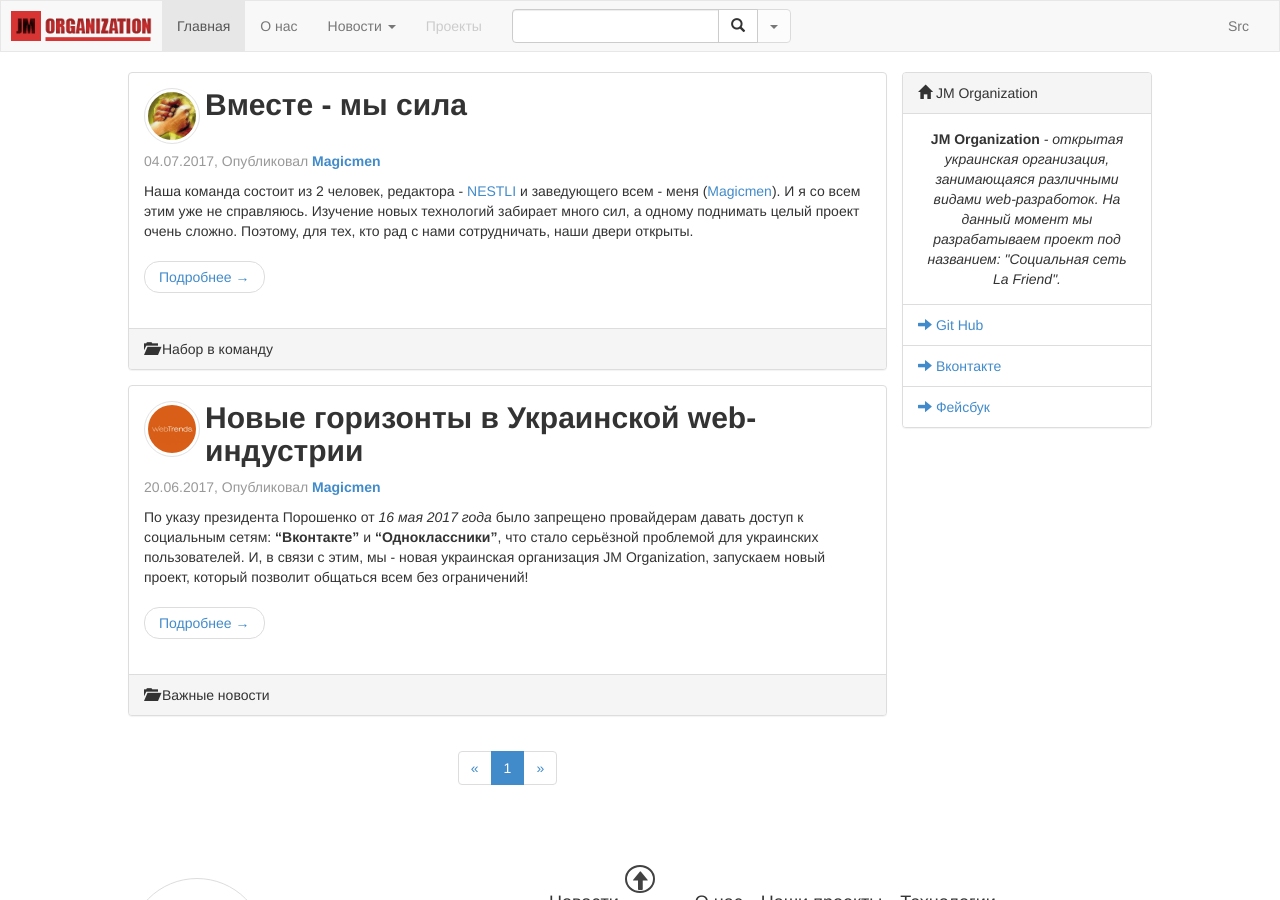
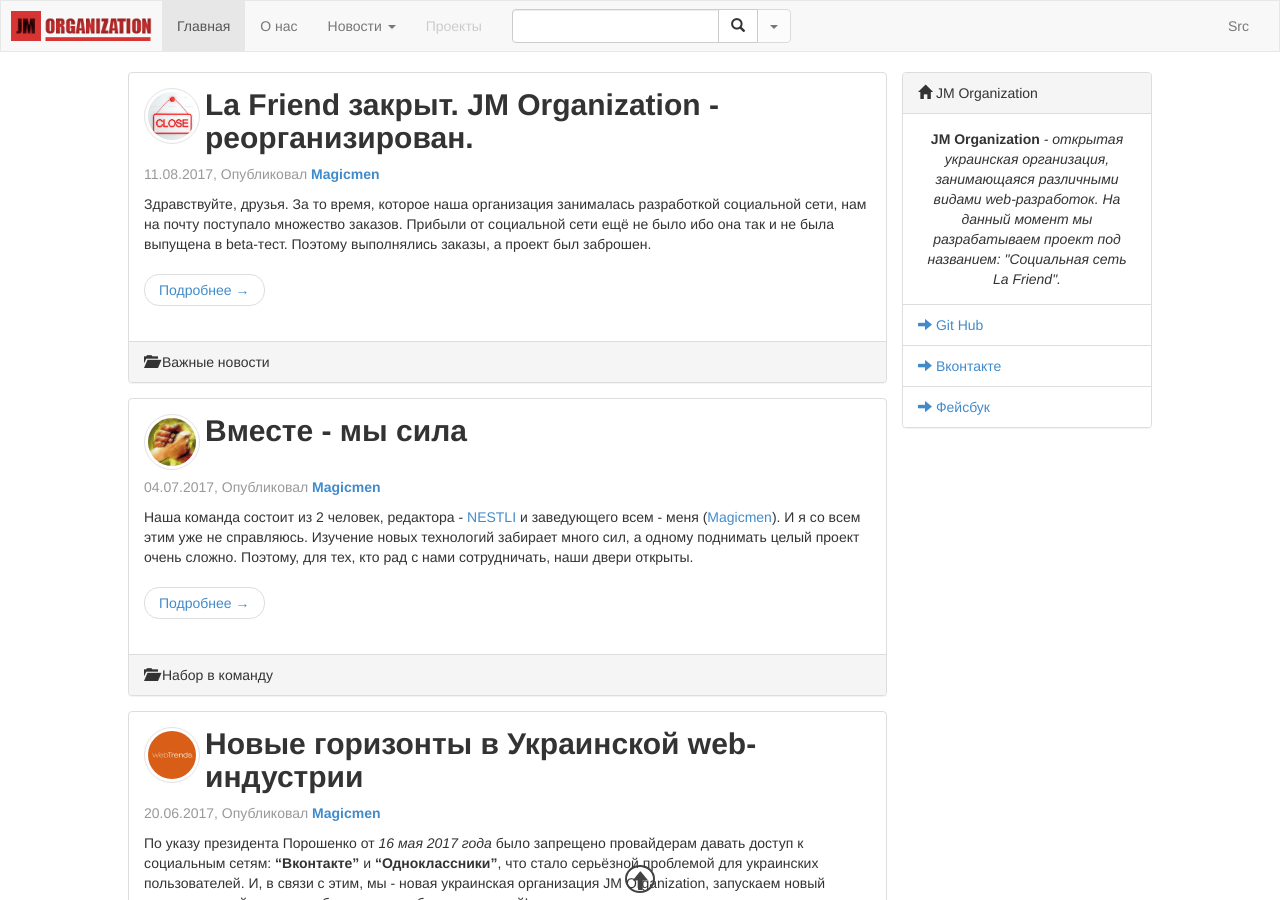
Before and after one commit to jm-organization/jm-organization.github.io, a Jekyll site: the page built from index.html, in a window 1280 px wide and 900 px high. Built offline with Jekyll 4.4.1, drawn with Linux system fonts in a browser that asks for light colours; the list of posts is cut into pages by our own code.

Commit message:
jmorg 2.0 Reloaded

```diff
--- a/_posts/2017-08-11-close-la-friend-and-reorganized-org.md
+++ b/_posts/2017-08-11-close-la-friend-and-reorganized-org.md
@@ -2,7 +2,33 @@
 title: La Friend закрыт. JM Organization - реорганизирован.
 author: Magicmen
 author_url: https://vk.com/jmagicmen
-published: false
+published: true
 category: Важные новости
 picture: close-la-friend-and-reorganized-org.png
 ---
+
+Здравствуйте, друзья. За то время, которое наша организация занималась разработкой социальной сети, нам на почту поступало множество заказов. Прибыли от социальной сети ещё не было ибо она так и не была выпущена в beta-тест. Поэтому выполнялись заказы, а проект был заброшен.
+
+### Изменение сферы деятельности ###
+В команде было принято решение остановить разработку и заниматься заказами по разработке сайтов, техподдержке и так далее. С полным списком вы можете ознакомиться тут: _[О нас](https://jm-organization.github.io/about "О нас")_.
+
+Немного о сайте
+---
+##### Убрано представление с проектами #####
+Из-за того, что больше мы не занимаемся проектами, а работаем с заказами, перовначальное представление с проектами было убрано.
+##### Навигационное меню изменено #####
+Теперь в нём есть форма поиска новостей на сайте. На данный момент доступен поиск по словам в новости, в дальнейшем планируеться добавление различных фильтров для этого.
+
+### Контакты ###
+О всём подробнее можно узнать на _[странице](https://jm-organization.github.io/about#contact "О нас")_ о нашей компании, но о контактах можно и тут узнать. Найти нас Вы  можете в таких социальных сетях:
+
+* [VK](https://vk.com/jm_organization "JM Organization")
+* [Ukrainians](https://www.ukrainians.co/c242 "JM Organization")
+
+Так же можете отправлять свои письма на почту:
+
+* [vany.58.98.2013@gmail.com](mailto:vany.58.98.2013@gmail.com "Отправить письмо на почту")
+
+Чтобы ваши письма были более заметными отправляйте их с префиксом **[ЗАКАЗ]**
+
+На этом всё. Ждём ваших заказов. Удачи!
```
